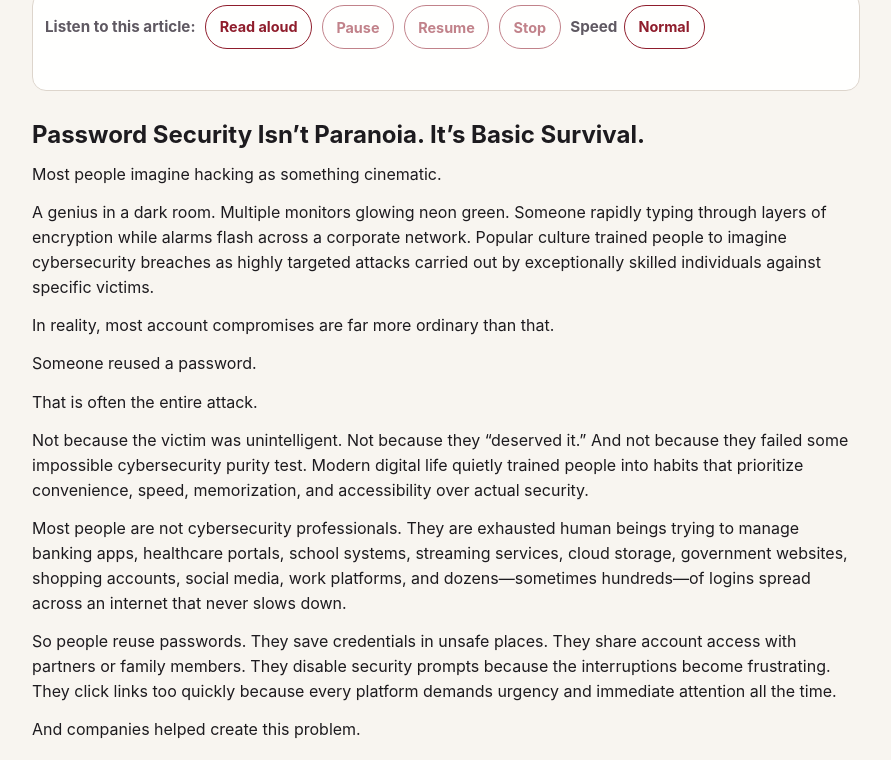
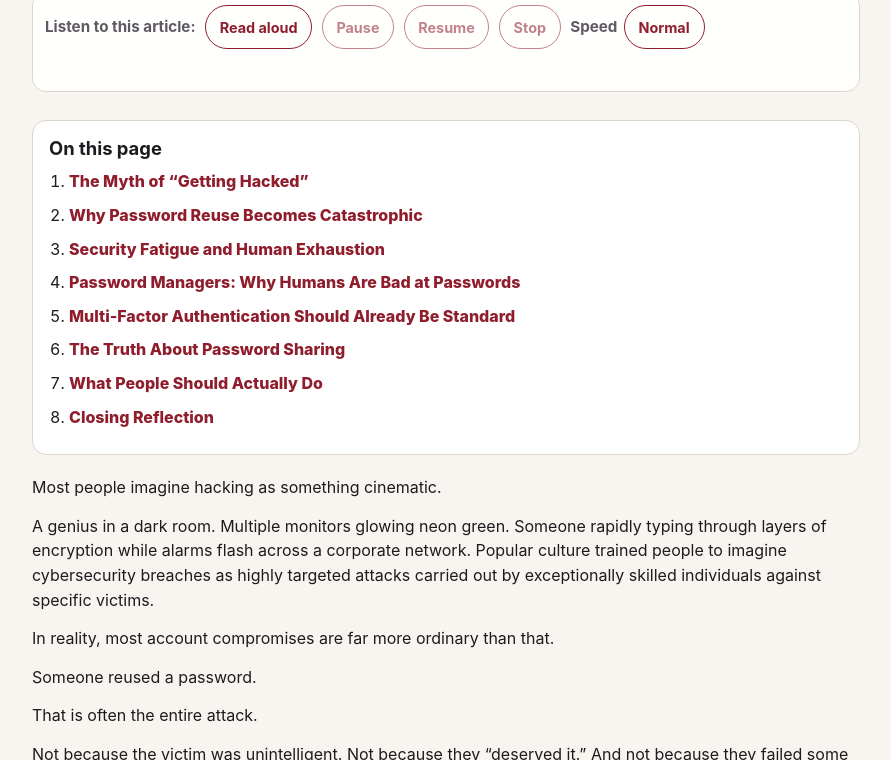
Before and after one commit to cjblackthorn/cjblackthorn.github.io, a Jekyll site: the page built from _posts/2026-05-14-password-security-isnt-paranoia.md, in a window 1280 px wide and 900 px high, scrolled down 501 px, cut to the strip 140-900 px from the top of the window. Shown: the whole strip, without its empty margins (194-1085 px from the left). Built offline with Jekyll 4.4.1, drawn with Linux system fonts in a browser that asks for light colours.

Commit message:
Restore password article heading outline

```diff
--- a/_posts/2026-05-14-password-security-isnt-paranoia.md
+++ b/_posts/2026-05-14-password-security-isnt-paranoia.md
@@ -7,8 +7,6 @@ tags: [passwords, cybersecurity, password-managers, 2fa, mfa, privacy, online-sa
 description: "Why password managers matter, why password sharing is dangerous, and why multi-factor authentication should be standard for everyone."
 image: /assets/images/password-security-basic-survival.PNG
 ---
-
-# Password Security Isn’t Paranoia. It’s Basic Survival.
 
 Most people imagine hacking as something cinematic.
 
@@ -38,7 +36,7 @@ Your passwords are no longer protecting “just” online accounts.
 
 They are protecting your identity, your finances, your healthcare access, your private conversations, your memories, your work, and increasingly, your ability to participate safely in everyday life.
 
-# The Myth of “Getting Hacked”
+## The Myth of “Getting Hacked”
 
 The phrase “I got hacked” makes it sound personal.
 
@@ -70,7 +68,7 @@ That is the real myth of “getting hacked”: the idea that it always begins wi
 
 Sometimes, they are just trying every leaked key until one of them opens a door.
 
-# Why Password Reuse Becomes Catastrophic
+## Why Password Reuse Becomes Catastrophic
 
 Most people do not reuse passwords because they are irresponsible.
 
@@ -122,7 +120,7 @@ That is why password reuse is no longer just a minor bad habit or a lazy shortcu
 
 And the worst part is that most people do not realize how exposed they are until after the collapse has already started.
 
-# Security Fatigue and Human Exhaustion
+## Security Fatigue and Human Exhaustion
 
 One of the biggest problems in modern cybersecurity has very little to do with technology itself.
 
@@ -168,7 +166,7 @@ Because exhaustion is no longer the exception.
 
 For many people, it is the default state.
 
-# Password Managers: Why Humans Are Bad at Passwords
+## Password Managers: Why Humans Are Bad at Passwords
 
 At this point, most cybersecurity advice usually turns into scolding.
 
@@ -218,7 +216,7 @@ It is about reducing risk, limiting damage, and making attackers move on to easi
 
 Unfortunately, there are still plenty of easier targets.
 
-# Multi-Factor Authentication Should Already Be Standard
+## Multi-Factor Authentication Should Already Be Standard
 
 Passwords alone are no longer enough.
 
@@ -266,7 +264,7 @@ And in a digital world where passwords are constantly leaking somewhere, that ex
 
 It is basic survival for everyone else too.
 
-# The Truth About Password Sharing
+## The Truth About Password Sharing
 
 Password sharing has become strangely normalized.
 
@@ -310,7 +308,7 @@ Because once access is normalized, boundaries become much harder to rebuild late
 
 And in the modern world, digital boundaries are still boundaries.
 
-# What People Should Actually Do
+## What People Should Actually Do
 
 At some point, cybersecurity advice becomes so overwhelming that people stop engaging with it entirely.
 
@@ -358,7 +356,7 @@ Perfect security does not exist.
 
 But reasonable security is still incredibly powerful.
 
-# Closing Reflection
+## Closing Reflection
 
 Password security is not paranoia.
 
```
